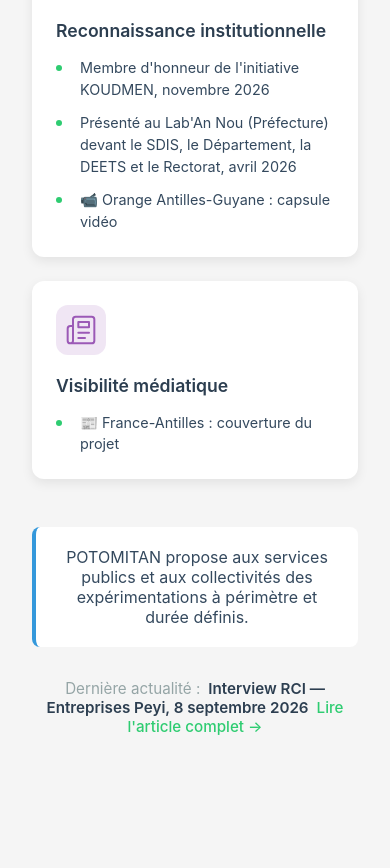
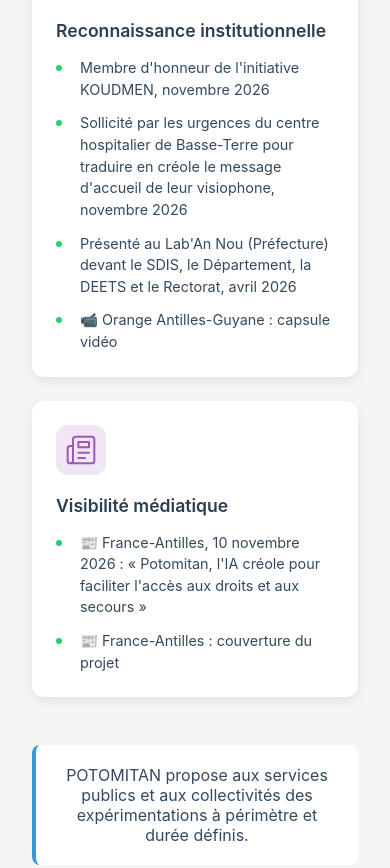
Before and after one commit to Brdcie/potomitan-landing, a React (Vite) app: page / in a window 390 px wide. Shown: the part 4330-5198 px from the top of the page. Built offline with nearby package versions, Linux system fonts and the light colour scheme.

Commit message:
Reconnaissance : urgences du CHBT (visiophone) et article France-Antilles du 10/11/2026

```diff
--- a/src/components/Reconnaissance.jsx
+++ b/src/components/Reconnaissance.jsx
@@ -30,6 +30,7 @@ const VALIDATION_BLOCKS = [
     title: 'Reconnaissance institutionnelle',
     items: [
       "Membre d'honneur de l'initiative KOUDMEN, novembre 2026",
+      "Sollicité par les urgences du centre hospitalier de Basse-Terre pour traduire en créole le message d'accueil de leur visiophone, novembre 2026",
       "Présenté au Lab'An Nou (Préfecture) devant le SDIS, le Département, la DEETS et le Rectorat, avril 2026",
       { text: '📹 Orange Antilles-Guyane : capsule vidéo', link: 'https://youtu.be/zaSrC3ZtZ_c?si=yscQXVXi0AlUqvi_' }
     ]
@@ -39,6 +40,7 @@ const VALIDATION_BLOCKS = [
     icon: Newspaper,
     title: 'Visibilité médiatique',
     items: [
+      "📰 France-Antilles, 10 novembre 2026 : « Potomitan, l'IA créole pour faciliter l'accès aux droits et aux secours »",
       { text: '📰 France-Antilles : couverture du projet', link: 'https://hexagone.franceantilles.fr/actualite/sciences-et-recherche/potomitan-lia-qui-parle-creole-1063339.php' }
     ]
   }
```
